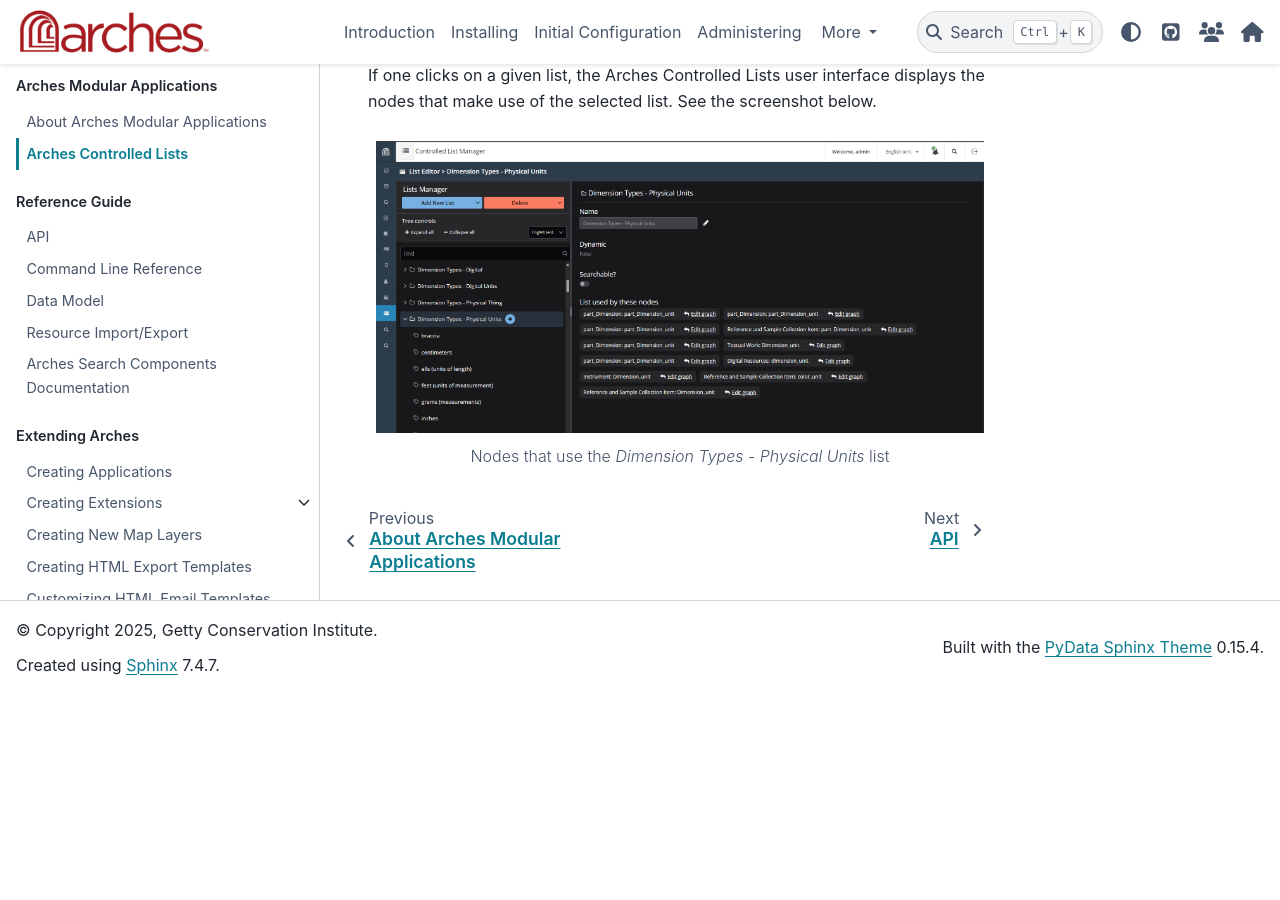
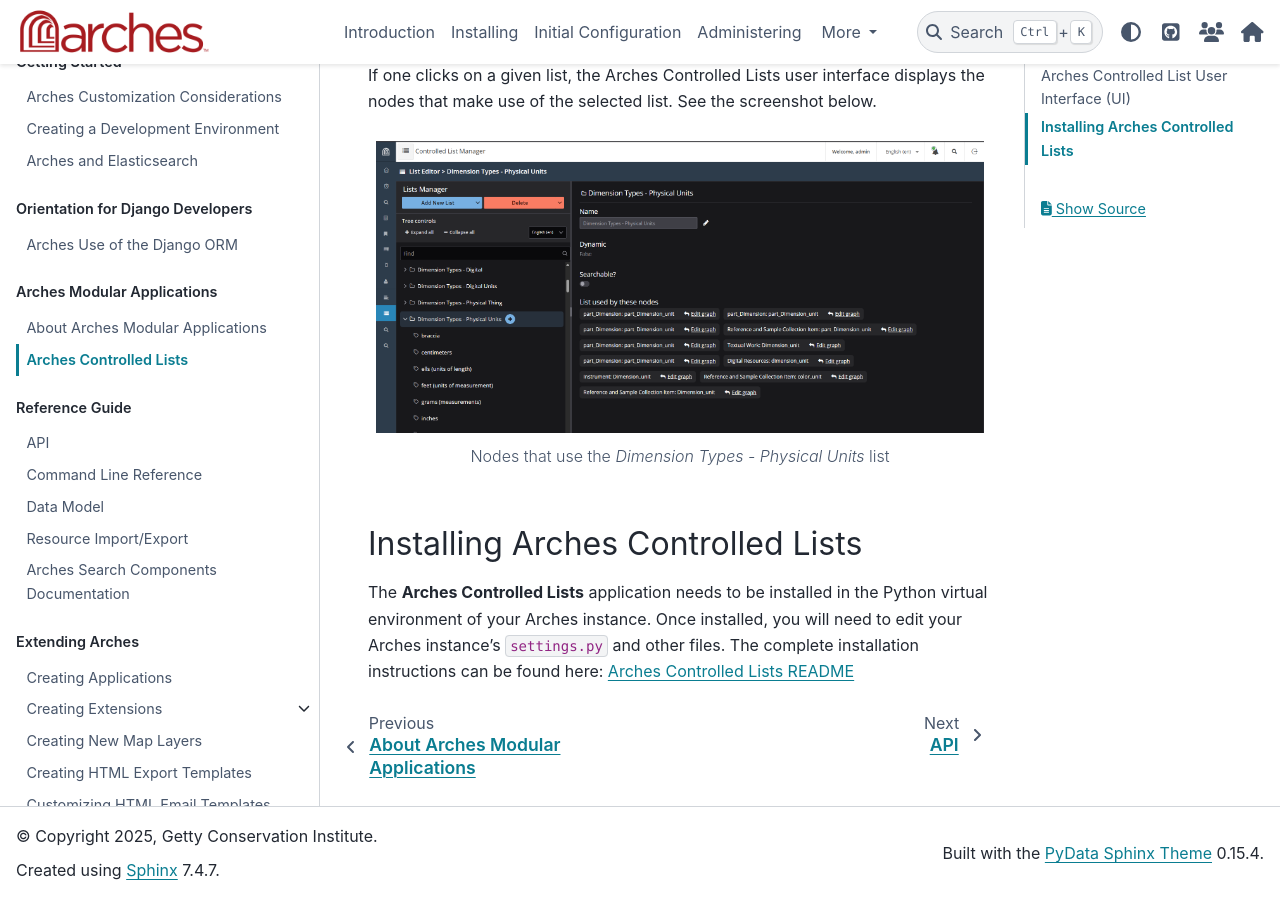
Before and after one commit to archesproject/arches-docs, a Sphinx documentation site: the page built from docs/developing/modular-applications/arches-controlled-lists.rst, in a window 1280 px wide and 900 px high, scrolled down 1809 px. Built offline with Sphinx 7.4.7 and the PyData theme 0.15.4, drawn with Linux system fonts in a browser that asks for light colours; before the commit the page ends 2503 px from its top, so only the background shows below that.

Commit message:
Added link to installation instructions

```diff
--- a/docs/developing/modular-applications/arches-controlled-lists.rst
+++ b/docs/developing/modular-applications/arches-controlled-lists.rst
@@ -41,3 +41,8 @@
     :align: center
 
     Nodes that use the *Dimension Types - Physical Units* list
+
+
+Installing Arches Controlled Lists
+----------------------------------
+The **Arches Controlled Lists** application needs to be installed in the Python virtual environment of your Arches instance. Once installed, you will need to edit your Arches instance's ``settings.py`` and other files. The complete installation instructions can be found here: `Arches Controlled Lists README <https://github.com/archesproject/arches-controlled-lists?tab=readme-ov-file#installation>`_
```
